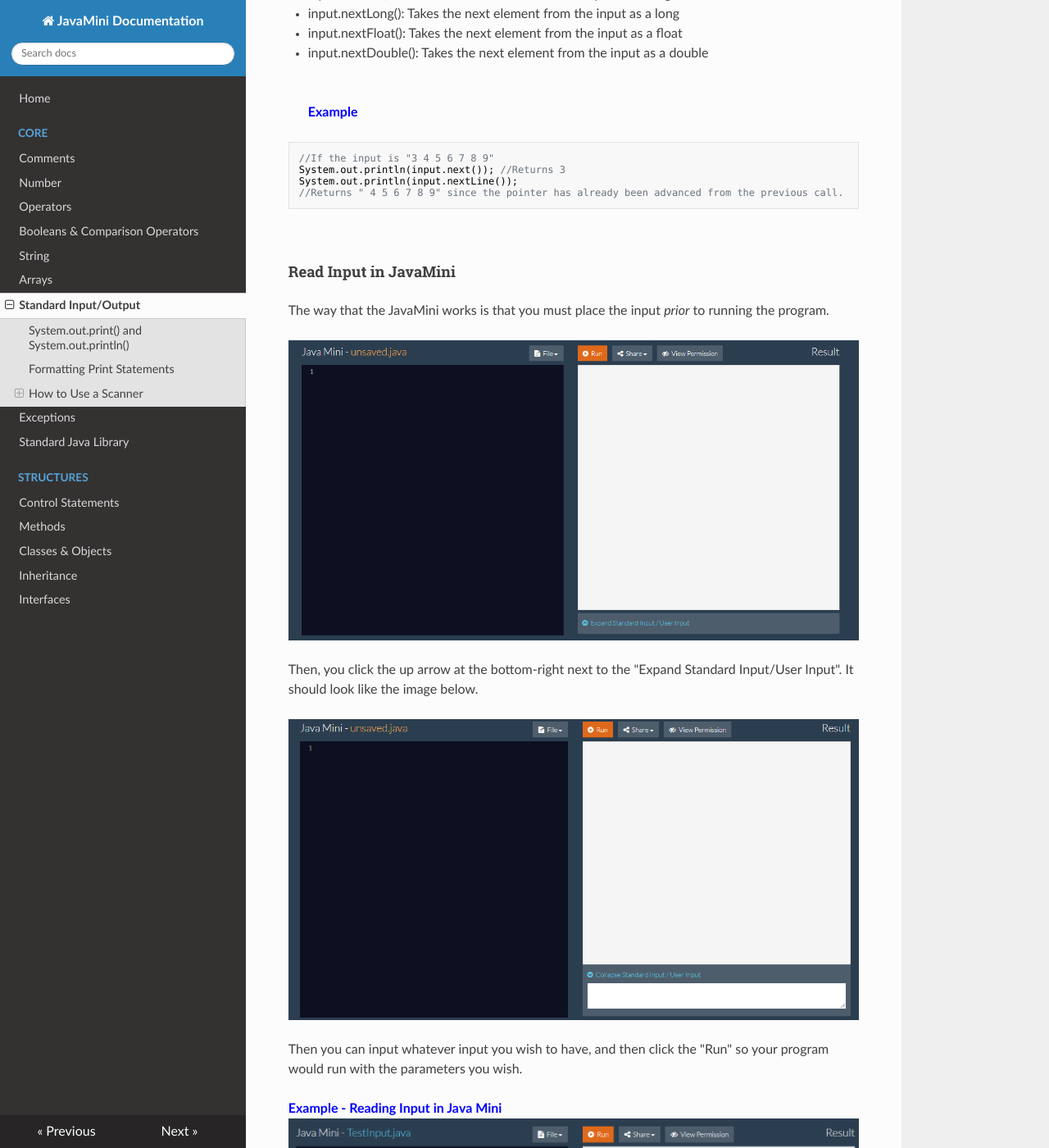
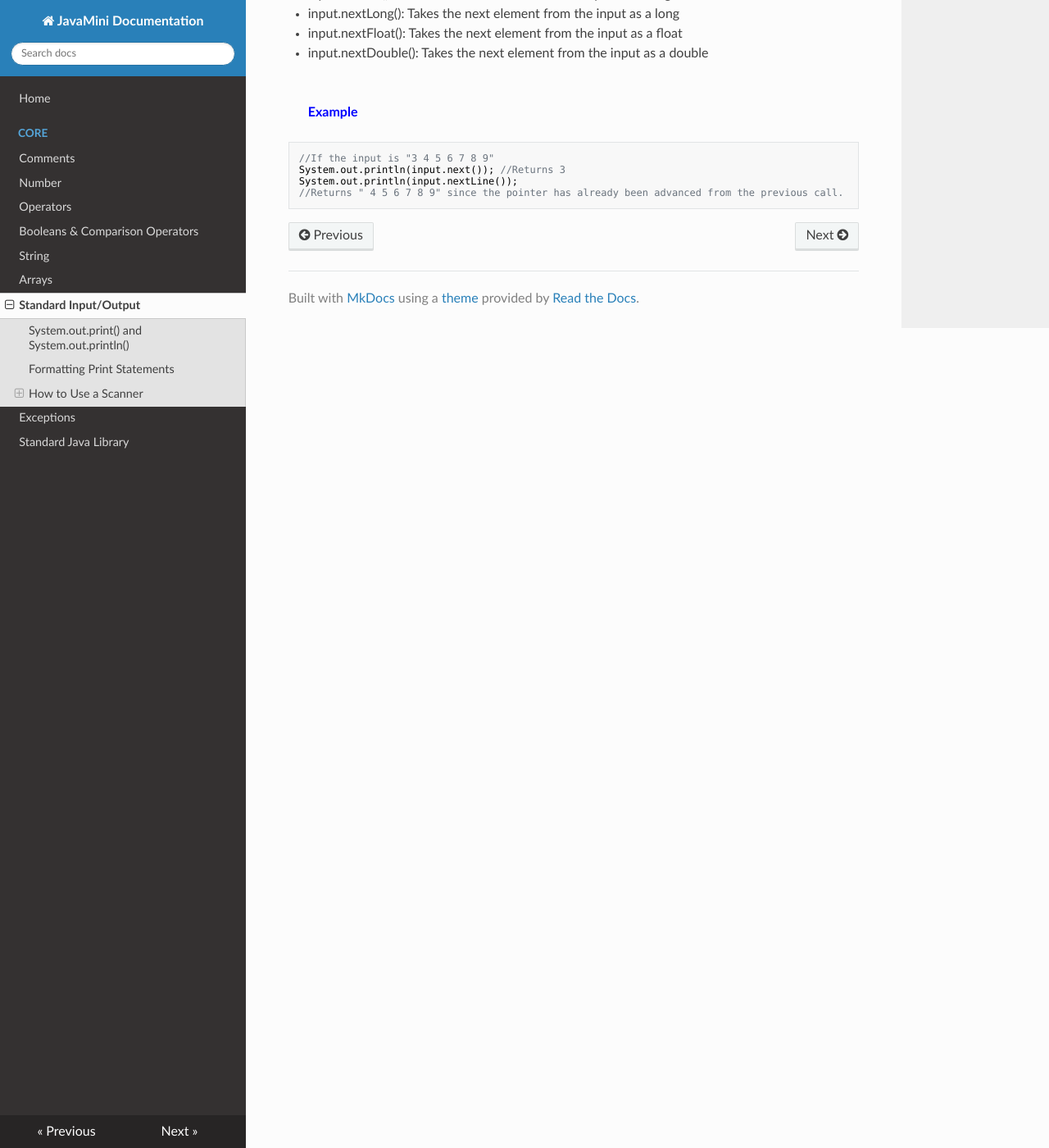
Before and after one commit to bofeng/javamini-doc, an MkDocs documentation site: the page built from doc/core/stdio.md, in a window 1280 px wide and 1400 px high, scrolled down 1875 px. Shown: the whole window at 82% size. Built offline with MkDocs 1.6.1, drawn with Linux system fonts in a browser that asks for light colours; nearby versions of some CDN libraries; old or Windows-style settings are respelled for this version of MkDocs.

Commit message:
Updated stdio file to match current JavaMini + removed Structures

````diff
--- a/doc/core/stdio.md
+++ b/doc/core/stdio.md
@@ -80,18 +80,3 @@
 System.out.println(input.nextLine());
 //Returns " 4 5 6 7 8 9" since the pointer has already been advanced from the previous call.
 ```
-
-<br/>
-####Read Input in JavaMini
-The way that the JavaMini works is that you must place the input _prior_ to running the program.
-<br>
-![Before](images/stdio1.png)
-
-Then, you click the up arrow at the bottom-right next to the "Expand Standard Input/User Input". It should look like the image below.
-
-![Before](images/stdio2.png)
-
-Then you can input whatever input you wish to have, and then click the "Run" so your program would run with the parameters you wish.
-
-<span style="color:blue">**Example - Reading Input in Java Mini**</span>
-![In Java Mini](images/stdio3.png)
--- a/mkdocs.yml
+++ b/mkdocs.yml
@@ -13,9 +13,3 @@
         - 'Standard Input/Output': 'core/stdio.md'
         - 'Exceptions': 'core/exceptions.md'
         - 'Standard Java Library': 'core/stdlib.md'
-    - 'Structures':
-        - 'Control Statements': 'structures/control.md'
-        - 'Methods': 'structures/methods.md'
-        - 'Classes & Objects': 'structures/classes.md'
-        - 'Inheritance': 'structures/inheritance.md'
-        - 'Interfaces': 'structures/interfaces.md'
````
